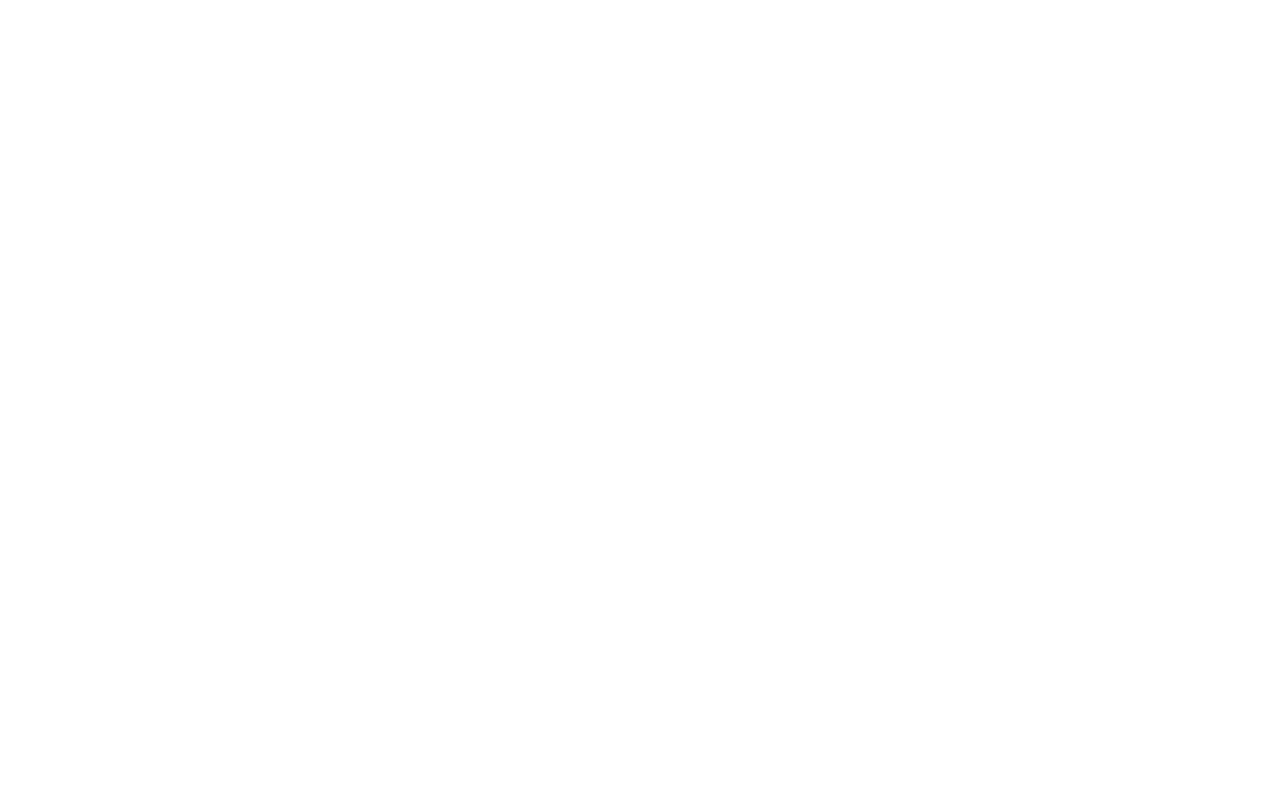
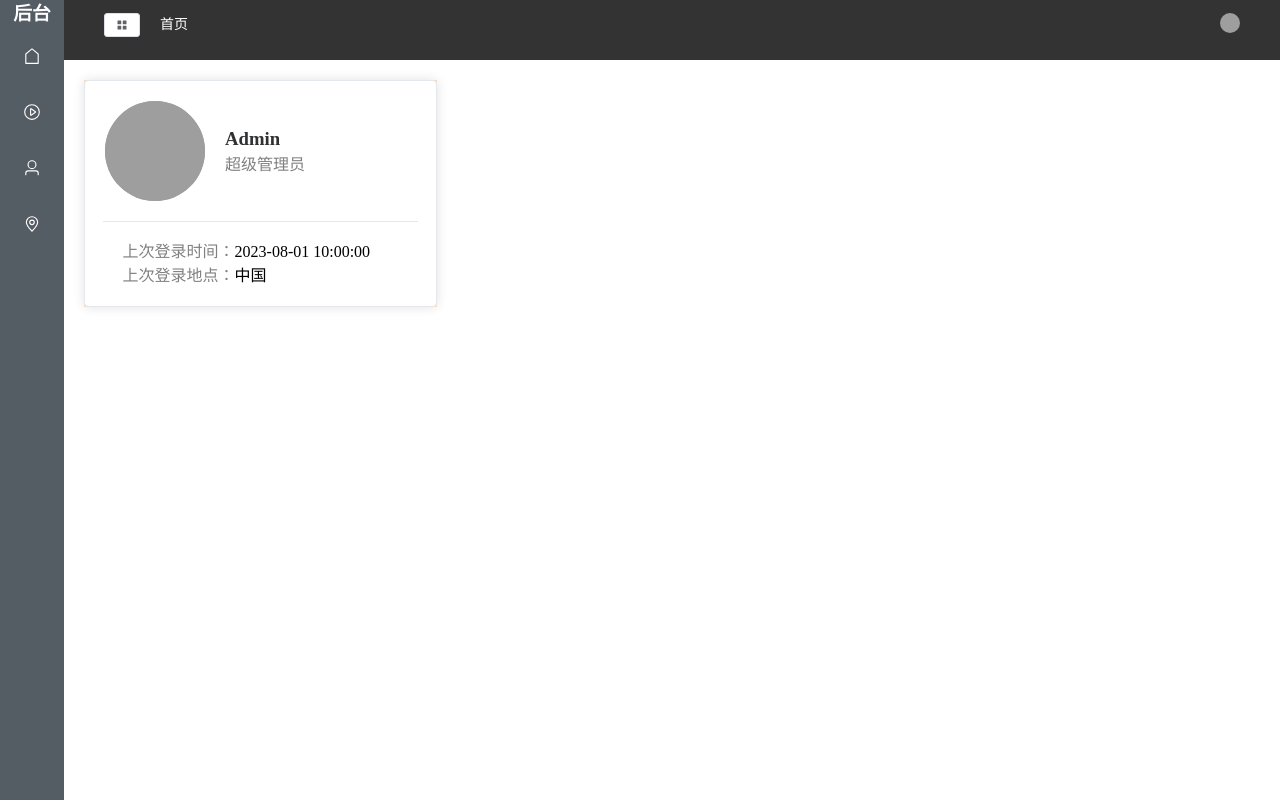
Before and after one commit to sansantang/vue3-admin-demo, a Vue app: page /home in a window 1280 px wide. Before the commit this address had no page. Built offline with nearby package versions, Linux system fonts and the light colour scheme; grey boxes are pictures that could not be loaded; the HTML template or start-up script is replaced by a standard one.

Commit message:
home 的 user card

```diff
--- a/src/components/CommonAside.vue
+++ b/src/components/CommonAside.vue
@@ -1,8 +1,10 @@
 <template>
     <el-aside :width="width">
         <el-menu active-text-color="#ffd04b" background-color="#545c64" class="el-aside" default-active="2"
-            text-color="#fff" @open="handleOpen" @close="handleClose" :collapse="isCollapse">
-            <h3>{{ !isCollapse ? '通用管理后台' : '后台' }}</h3>
+            text-color="#fff" @open="handleOpen" @close="handleClose" :collapse="isCollapse"
+            collapse-transition="false">
+            <h3 v-show="!isCollapse">通用管理后台</h3>
+            <h3 v-show="isCollapse">后台</h3>
             <template v-for="item in list" :key="item.path">
                 <el-sub-menu :index="item.path" v-if="item.children && item.children.length > 0">
                     <template #title>
--- a/src/router/index.ts
+++ b/src/router/index.ts
@@ -1,15 +1,23 @@
-import { createRouter, createWebHistory } from "vue-router";
+import { createRouter, createWebHistory } from 'vue-router'
 
 const routes = [
   {
-    path: "/",
-    name: "main",
-    component: () => import("@/views/Main.vue"),
+    path: '/',
+    name: 'main',
+    redirect: '/home',
+    component: () => import('@/views/Main.vue'),
+    children: [
+      {
+        path: '/home',
+        name: 'Home',
+        component: () => import('@/views/Home.vue'),
+      },
+    ],
   },
-];
+]
 
 const router = createRouter({
   history: createWebHistory(),
   routes,
-});
-export default router;
+})
+export default router
--- /dev/null
+++ b/src/views/Home.vue
@@ -0,0 +1,89 @@
+<template setup>
+    <div class="content">
+        <div class="left">
+            <el-card>
+                <div class="userInfo">
+                    <div class="userInfo_icon">
+                        <img :src="getImageUrl" class="userIcon">
+                    </div>
+                    <div class="userInfo_info">
+                        <h3>Admin</h3>
+                        <p class="grey_text">超级管理员</p>
+                    </div>
+                </div>
+                <template #footer>
+                    <div class="logininfo">
+                        <div>
+                            <p class="grey_text">上次登录时间：<span>2023-08-01 10:00:00</span></p>
+
+                        </div>
+                        <div>
+                            <p class="grey_text">上次登录地点：<span>中国</span></p>
+
+                        </div>
+                    </div>
+                </template>
+            </el-card>
+        </div>
+        <div class="right">
+
+        </div>
+    </div>
+
+</template>
+
+<script setup lang="ts">
+const getImageUrl = new URL("https://img2.baidu.com/it/u=2318884743,3754999155&fm=253&fmt=auto&app=138&f=JPEG?w=500&h=500").href;
+</script>
+
+<style scoped>
+.left {
+    width: 30%;
+    background-color: bisque;
+
+    .userIcon {
+        width: 100px;
+        height: 100px;
+        background-image: url("https://img2.baidu.com/it/u=2318884743,3754999155&fm=253&fmt=auto&app=138&f=JPEG?w=500&h=500");
+        background-size: cover;
+        background-position: center;
+        border-radius: 50%;
+
+
+    }
+
+    .userInfo {
+        display: flex;
+
+        .userInfo_icon {
+            margin-right: 20px;
+        }
+
+        .userInfo_info {
+            display: flex;
+            flex-direction: column;
+            justify-content: center;
+        }
+    }
+
+    .logininfo {
+        span {
+            color: #000;
+        }
+    }
+}
+
+.grey_text {
+    color: grey;
+}
+
+.right {
+    width: 70%;
+    background-color: aqua;
+}
+
+:deep(.el-card__footer) {
+    width: 90%;
+    margin: 0 auto;
+}
+</style>
--- a/src/views/main.vue
+++ b/src/views/main.vue
@@ -1,4 +1,4 @@
-<script setup>
+<script setup lang="ts">
 import CommonAside from "@/components/CommonAside.vue";
 import CommonHeader from "@/components/CommonHeader.vue";
 </script>
@@ -13,7 +13,9 @@ import CommonHeader from "@/components/CommonHeader.vue";
                     <CommonHeader />
                 </el-header>
                 <!-- 内容区域 -->
-                <el-main>Main</el-main>
+                <el-main>
+                    <RouterView />
+                </el-main>
             </el-container>
         </el-container>
     </div>
```
